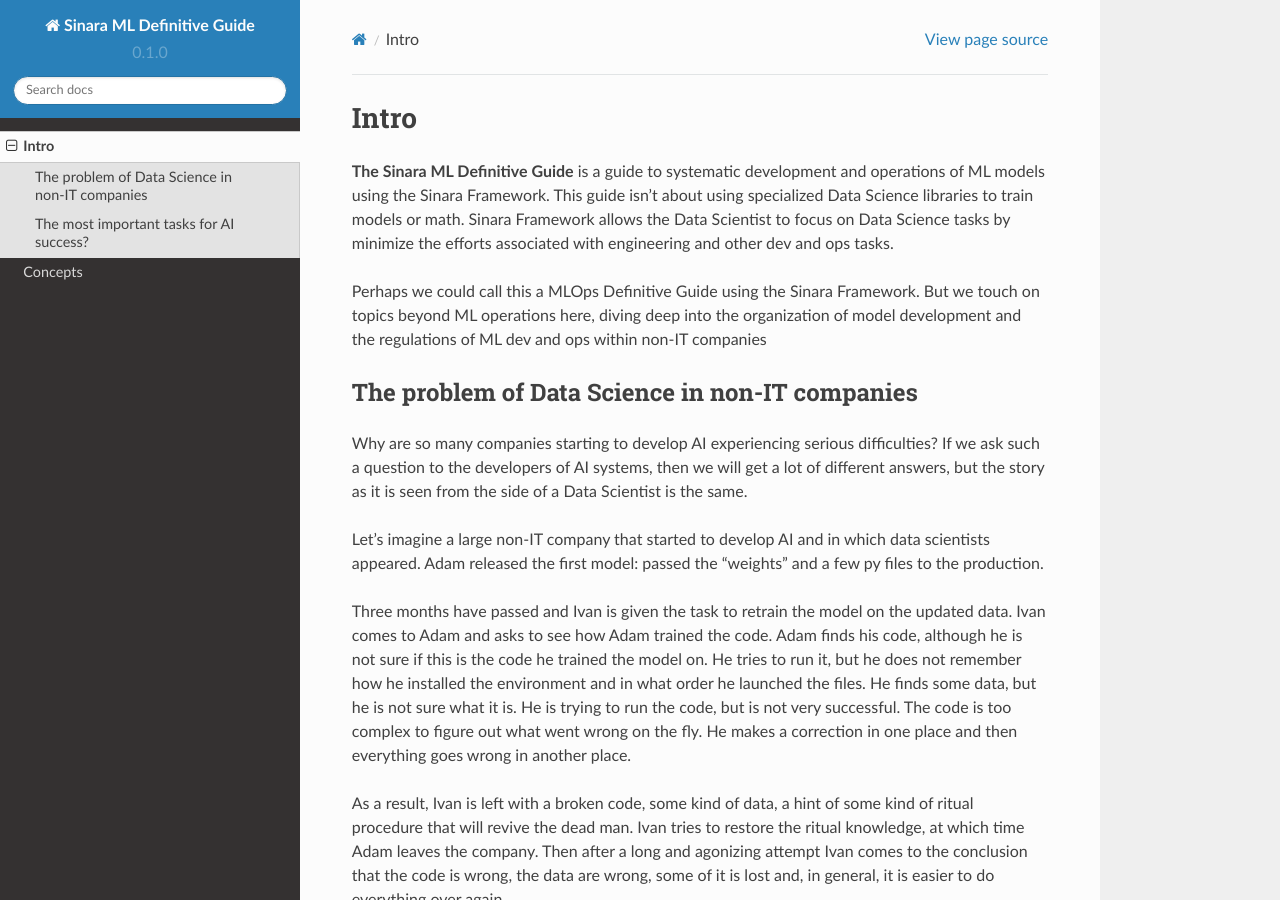
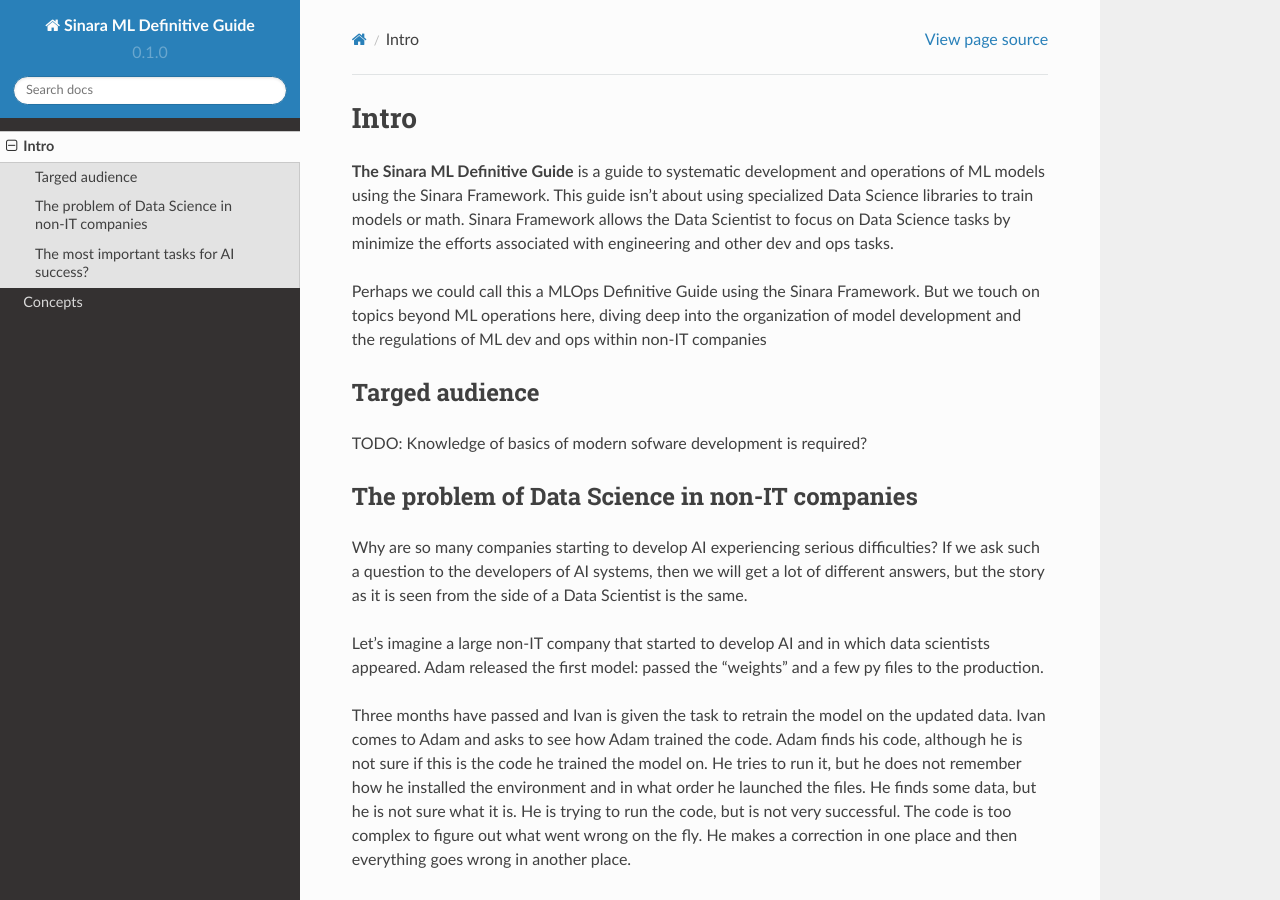
Before and after one commit to 4-DS/SinaraML-Def-Guide, a Sphinx documentation site: the page built from docs/source/intro.rst, in a window 1280 px wide and 900 px high. Built offline with Sphinx 7.4.7 and the Read the Docs theme 2.0.0, drawn with Linux system fonts in a browser that asks for light colours.

Commit message:
Update intro.rst

```diff
--- a/docs/source/intro.rst
+++ b/docs/source/intro.rst
@@ -4,6 +4,11 @@
 **The Sinara ML Definitive Guide** is a guide to systematic development and operations of ML models using the Sinara Framework. This guide isn't about using specialized Data Science libraries to train models or math. Sinara Framework allows the Data Scientist to focus on Data Science tasks by minimize the efforts associated with engineering and other dev and ops tasks.
 
 Perhaps we could call this a MLOps Definitive Guide using the Sinara Framework. But we touch on topics beyond ML operations here, diving deep into the organization of model development and the regulations of ML dev and ops within non-IT companies
+
+Targed audience
+***********************************************
+
+TODO: Knowledge of basics of modern sofware development is required?
 
 The problem of Data Science in non-IT companies
 ***********************************************
```
